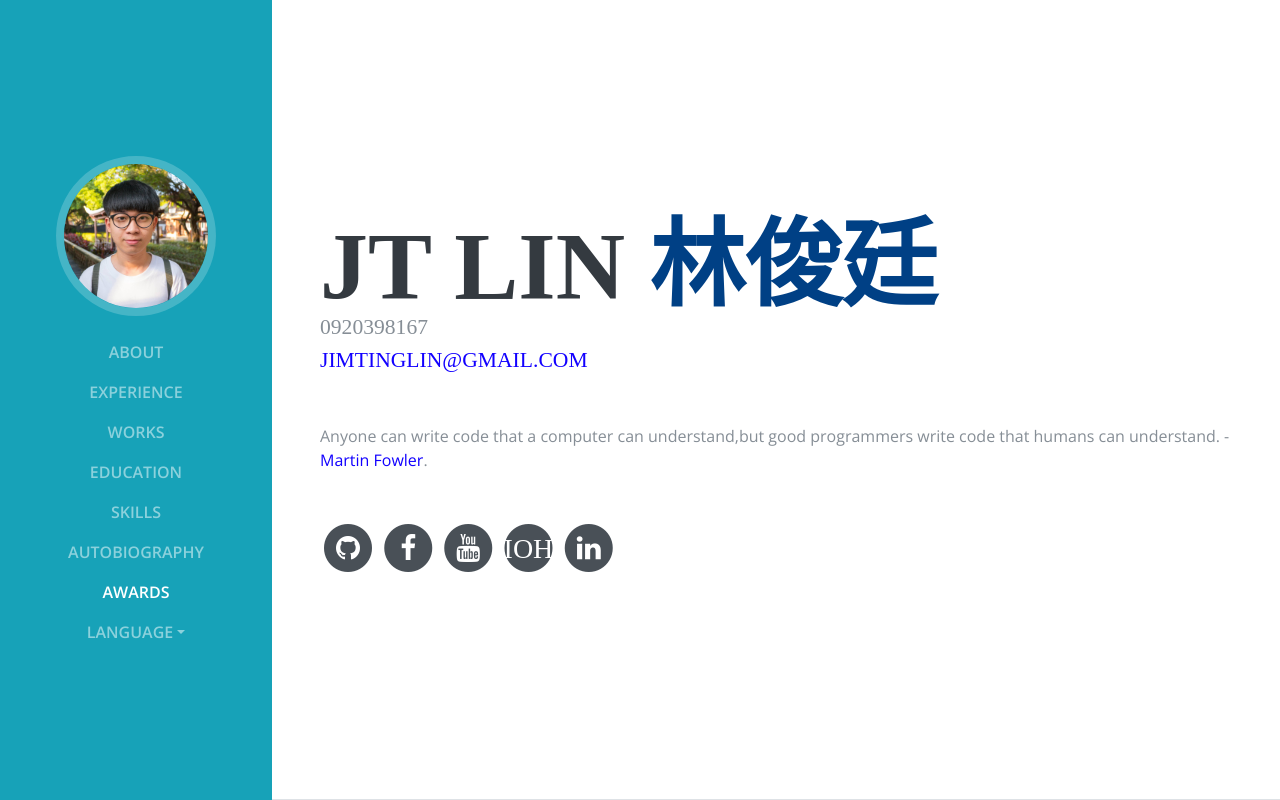
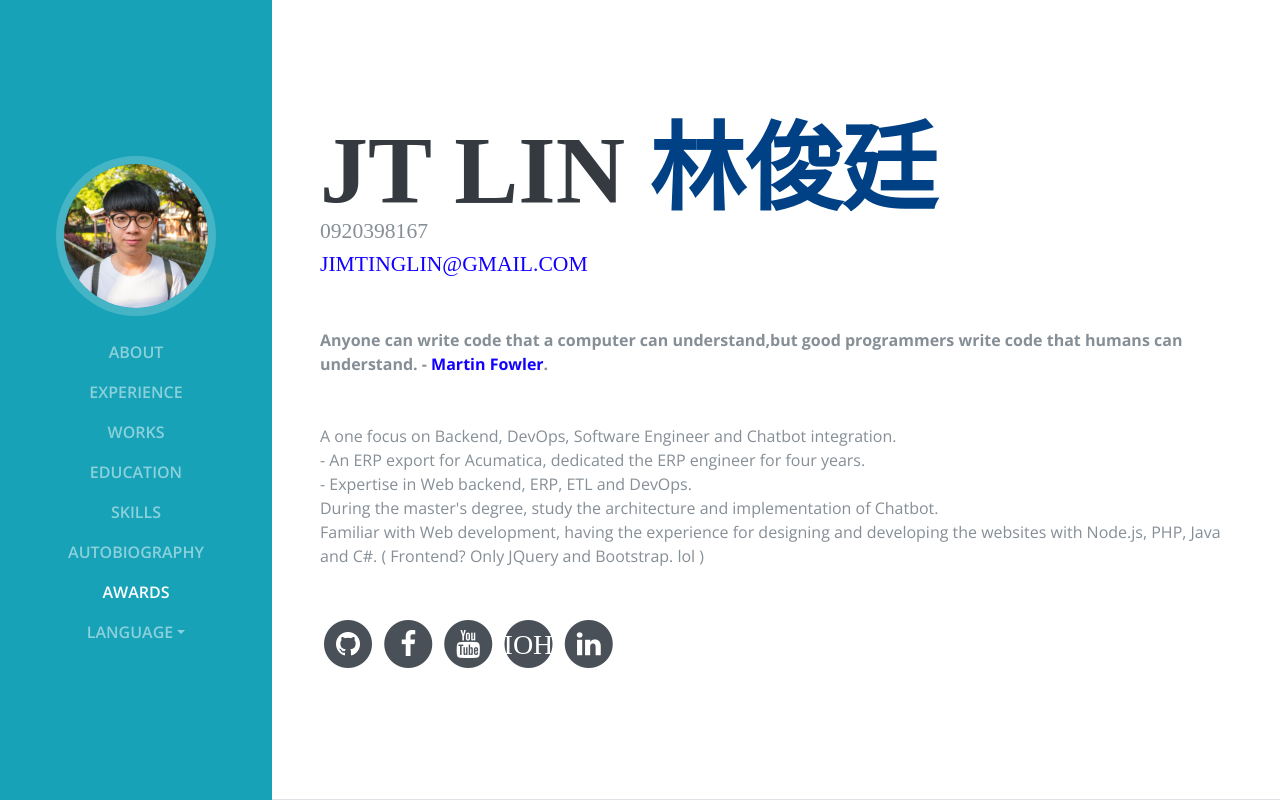
Before and after one commit to jimting/jimting.github.io, a plain HTML site: page Resume/index_en.html in a window 1280 px wide. Shown: the top 800 px of the page. Drawn offline with nearby package versions, Linux system fonts and the light colour scheme; a web font is replaced by a local one.

Commit message:
[patch] add the description in the `About` area.

```diff
--- a/Resume/index_en.html
+++ b/Resume/index_en.html
@@ -72,9 +72,18 @@
                     <br/>
 						<a href="mailto:jimtinglin@gmail.com">jimtinglin@gmail.com</a>
 					</div>
+					<p class="mb-5"><strong>
+					Anyone can write code that a computer can understand,but good programmers write code that humans can understand. - <a href="https://en.wikipedia.org/wiki/Martin_Fowler">Martin Fowler</a>.</strong>
+					</p>
 					<p class="mb-5">
-					Anyone can write code that a computer can understand,but good programmers write code that humans can understand. - <a href="https://en.wikipedia.org/wiki/Martin_Fowler">Martin Fowler</a>.
-                </p>
+						A one focus on Backend, DevOps, Software Engineer and Chatbot integration.<br>
+
+- An ERP export for Acumatica, dedicated the ERP engineer for four years.<br>
+- Expertise in Web backend, ERP, ETL and DevOps.<br>
+
+During the master's degree, study the architecture and implementation of Chatbot.<br>
+Familiar with Web development, having the experience for designing and developing the websites with Node.js, PHP, Java and C#. ( Frontend? Only JQuery and Bootstrap. lol )
+					</p>
 					<ul class="list-inline list-social-icons mb-0">
 						<li class="list-inline-item">
 							<a href="https://github.com/jimting">
```
Also changed, not shown: Resume/index.html (+13 -2 lines).
